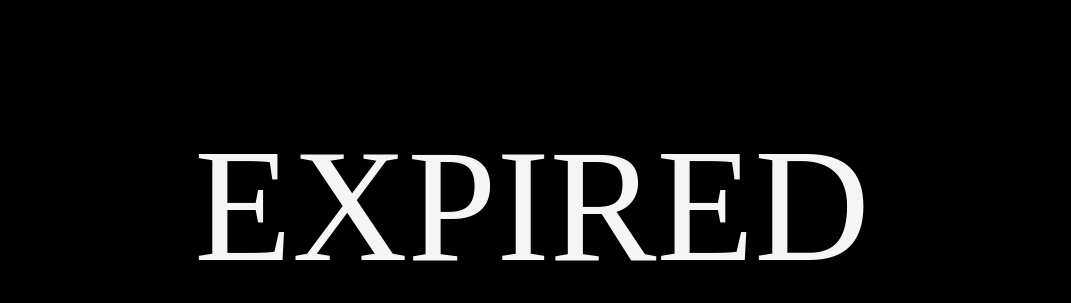
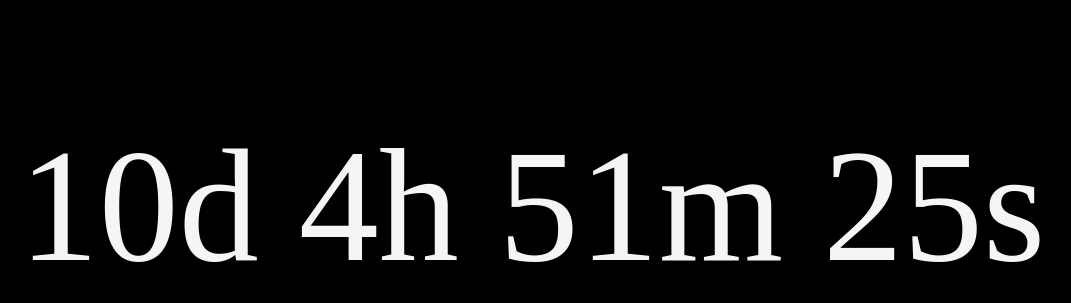
Before and after one commit to shrikarkaveti/indiction, a plain HTML site: page index.html in a window 1280 px wide. Shown: the part 104-407 px from the top of the page, without its empty margins (108-1179 px from the left). Drawn offline with Linux system fonts and the light colour scheme.

Commit message:
Update index.html

```diff
--- a/index.html
+++ b/index.html
@@ -25,7 +25,7 @@
 
     <script>
       // Set CountDownDate
-      var countDownDate = new Date('Dec 14, 2023 00:30:00').getTime();
+      var countDownDate = new Date('Dec 25, 2023 18:00:00').getTime();
 
       // Setting count down every 1 second
       var x = setInterval(function() {
```
